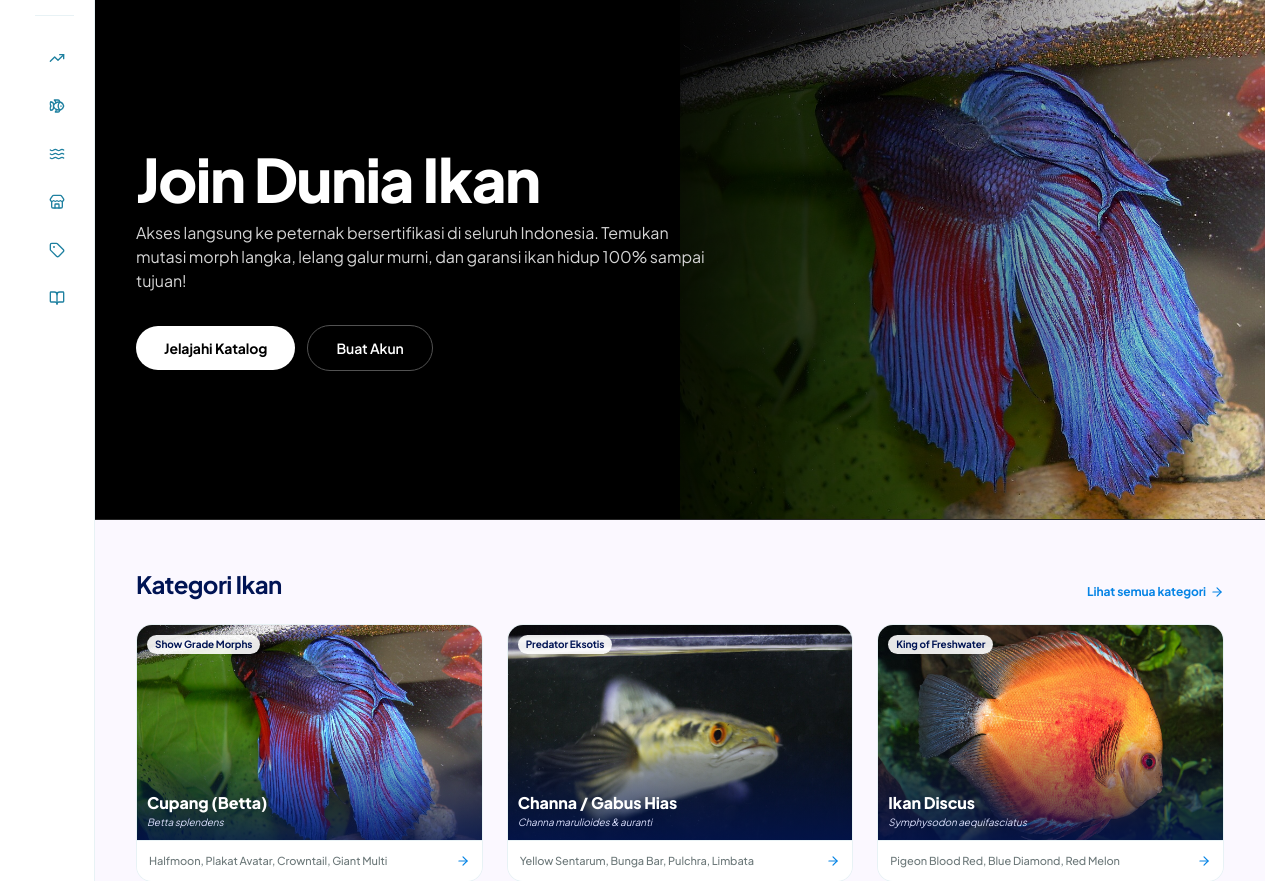
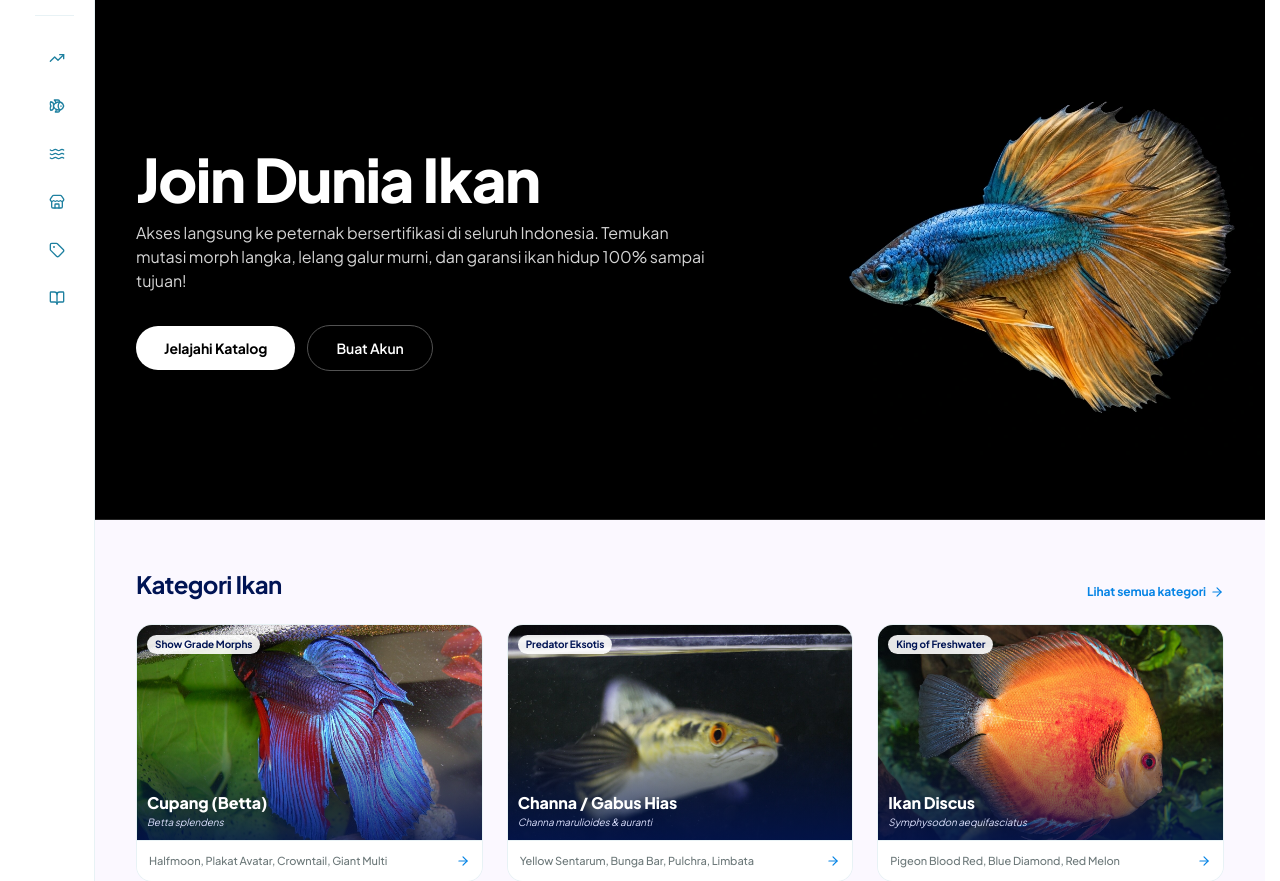
Before and after one commit to AdhaRafi/Dunia-ikan, a Laravel app: page / in a window 1280 px wide. Shown: the part 65-946 px from the top of the page. Run offline with Laravel 12, Linux system fonts and the light colour scheme; data comes from the database, SQL or seed files in the repository; style sheets or scripts are compiled from the project's sources; some libraries are stand-ins or nearby versions.

Commit message:
feat(hero): replace banner image with seamless studio macro Betta on pure black background ala MorphMarket

```diff
--- a/resources/js/Pages/Welcome.jsx
+++ b/resources/js/Pages/Welcome.jsx
@@ -80,16 +80,18 @@ export default function Welcome({ categories, featuredFish, careGuides, featured
 
             {/* 1. HERO SECTION: Full-Bleed Edge-to-Edge Banner (MorphMarket Authentic Dark Aesthetic) */}
             <section className="relative w-full overflow-hidden bg-black min-h-[460px] sm:min-h-[500px] lg:min-h-[520px] flex items-center border-b border-neutral-800">
-                {/* Background Nature / Aquatic Landscape */}
-                <img
-                    src="/images/products/cupang-halfmoon.jpg"
-                    alt="MorphMarket Dunia Ikan"
-                    className="absolute right-0 top-0 h-full w-full sm:w-3/5 lg:w-1/2 object-cover object-center"
-                />
+                {/* Floating Studio Fish (Seamless Pure Black Background ala MorphMarket) */}
+                <div className="absolute right-0 top-0 bottom-0 w-full sm:w-3/4 lg:w-3/5 flex items-center justify-end pointer-events-none overflow-hidden">
+                    <img
+                        src="/images/hero-fish.webp"
+                        alt="Show Grade Betta Morph Dunia Ikan"
+                        className="h-full w-full object-cover sm:object-contain object-right select-none"
+                    />
+                </div>
 
-                {/* Pure Black to Transparent Gradient Overlay (Seamless high contrast) */}
-                <div className="absolute inset-0 bg-gradient-to-r from-black via-black/95 via-35% sm:via-45% to-transparent" />
-                <div className="absolute inset-0 bg-gradient-to-t from-black/80 via-transparent to-transparent sm:hidden" />
+                {/* Left vignette gradient for seamless typography readability */}
+                <div className="absolute inset-y-0 left-0 w-full sm:w-1/2 bg-gradient-to-r from-black via-black/90 to-transparent pointer-events-none" />
+                <div className="absolute inset-0 bg-gradient-to-t from-black via-transparent to-transparent sm:hidden pointer-events-none" />
 
                 {/* Hero Content Overlay: Center-aligned within standard content width */}
                 <div className="relative z-10 w-full max-w-6xl mx-auto px-4 sm:px-6 lg:px-8 py-12 sm:py-20 lg:py-24">
```
Also changed, not shown: public/images/hero-fish.jpg (added), public/images/hero-fish.webp (added).
